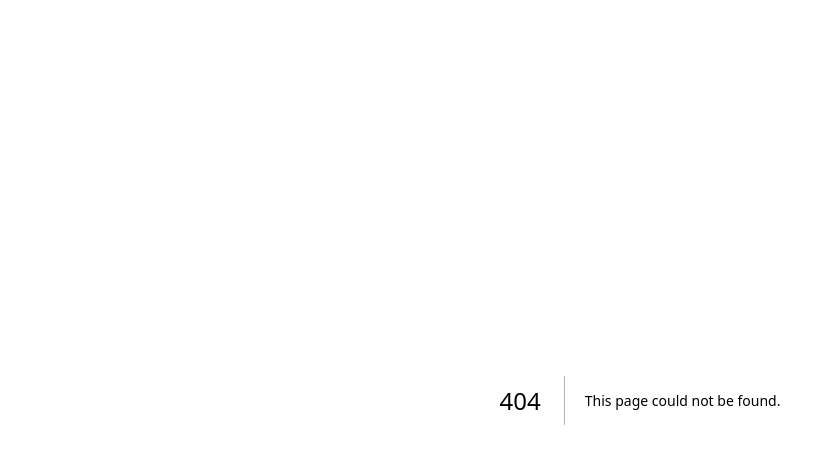
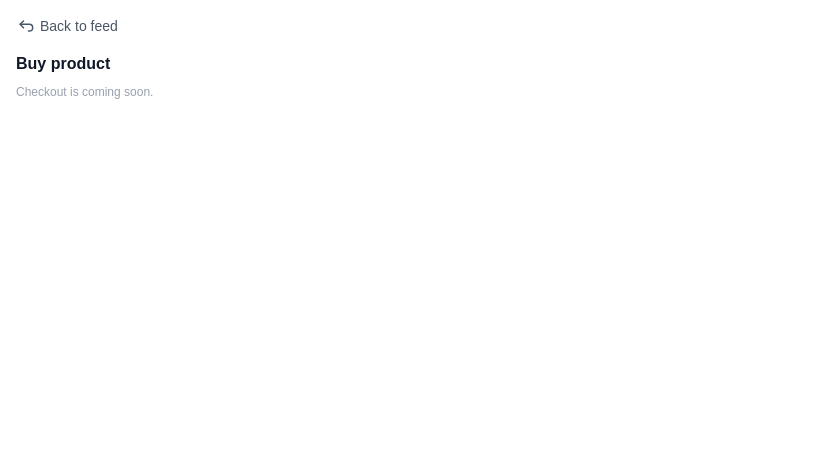
Before and after one commit to phemelomakinita/eduvos-marketplace, a Next.js app: page /buy/1 in a window 1280 px wide. Before the commit this address had no page. Shown: the top 464 px of the page, without its empty margins (0-827 px from the left). Built offline with nearby package versions, Linux system fonts and the light colour scheme.

Commit message:
seller profile etc.

```diff
--- /dev/null
+++ b/src/app/buy/[id]/page.tsx
@@ -0,0 +1,11 @@
+import BackButton from '@/components/BackButton'
+
+export default function BuyPage() {
+  return (
+    <div className="min-h-screen bg-white px-4 py-4">
+      <BackButton />
+      <h1 className="text-base font-semibold text-gray-900 mb-2">Buy product</h1>
+      <p className="text-xs text-gray-400">Checkout is coming soon.</p>
+    </div>
+  )
+}
--- /dev/null
+++ b/src/app/message/[id]/page.tsx
@@ -0,0 +1,11 @@
+import BackButton from '@/components/BackButton'
+
+export default function MessageSellerPage() {
+  return (
+    <div className="min-h-screen bg-white px-4 py-4">
+      <BackButton />
+      <h1 className="text-base font-semibold text-gray-900 mb-2">Message seller</h1>
+      <p className="text-xs text-gray-400">Seller chat is coming soon.</p>
+    </div>
+  )
+}
--- /dev/null
+++ b/src/app/report/[id]/page.tsx
@@ -0,0 +1,11 @@
+import BackButton from '@/components/BackButton'
+
+export default function ReportPage() {
+  return (
+    <div className="min-h-screen bg-white px-4 py-4">
+      <BackButton />
+      <h1 className="text-base font-semibold text-gray-900 mb-2">Report seller</h1>
+      <p className="text-xs text-gray-400">Reporting is coming soon.</p>
+    </div>
+  )
+}
```
